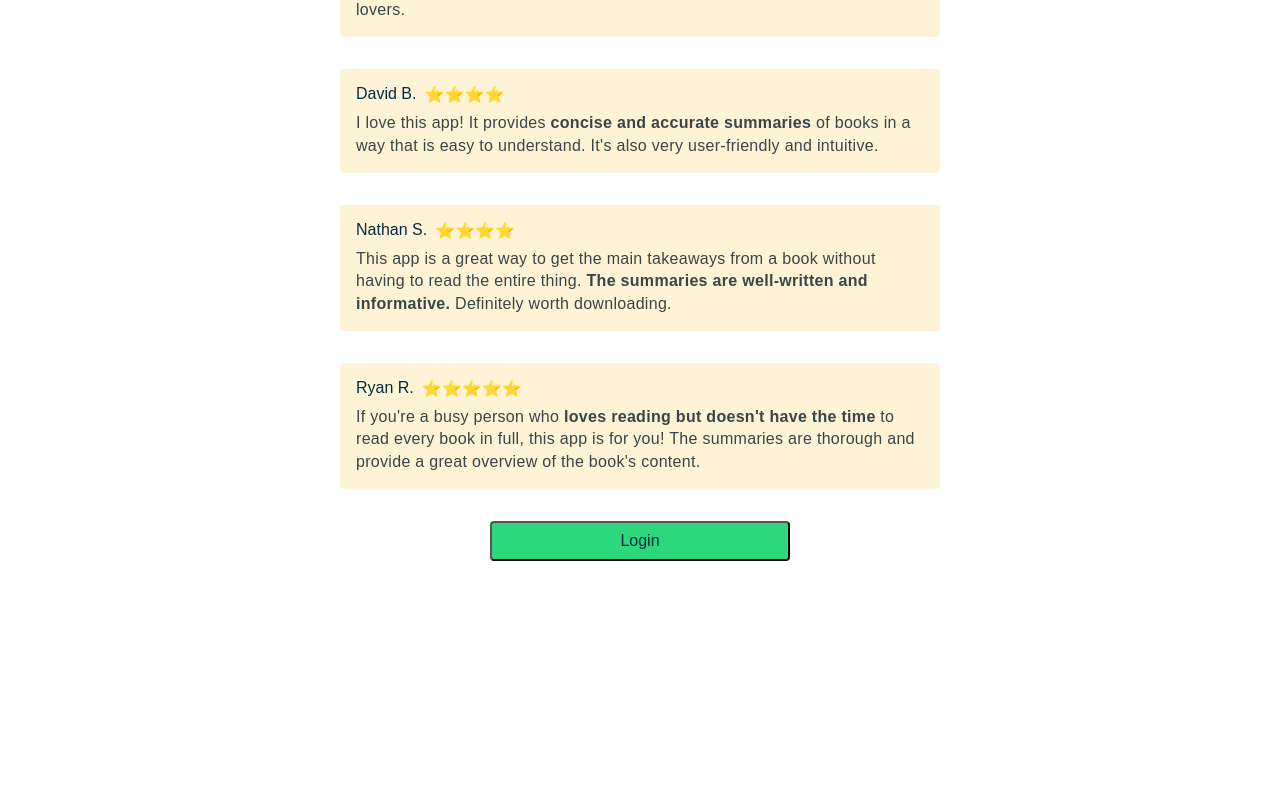
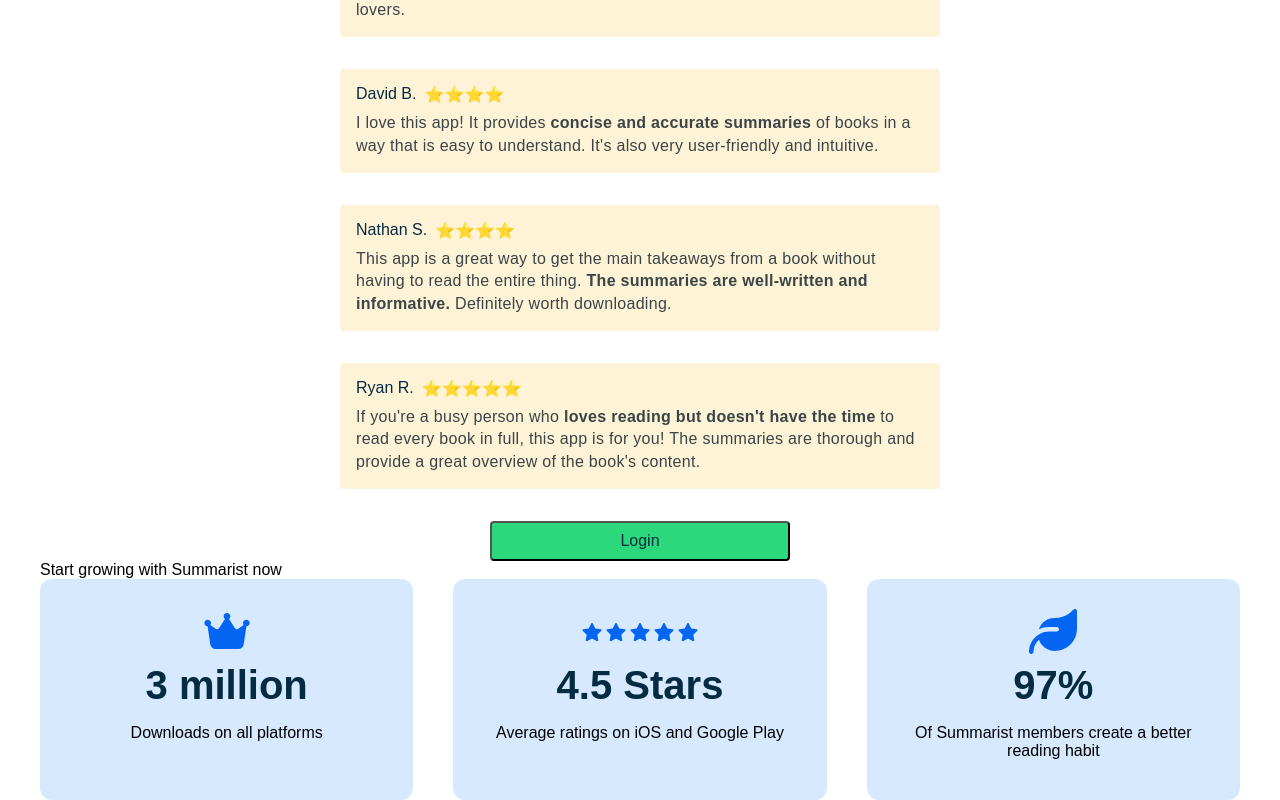
Before and after one commit to KyleWhitehead/Book-App, a React (Create React App) app: page / in a window 1280 px wide. Shown: the part 1837-2637 px from the top of the page. Before the commit the page ends 2398 px from the top, so only its background shows below. Built offline with nearby package versions, Linux system fonts and the light colour scheme.

Commit message:
Filled the Numbers component with data and added CSS, Changed order in Home.jsx to have Numbers and Reviews before Footer, added import for Numbers and Reviews in Home.jsx

```diff
--- a/src/Pages/Home/Home.jsx
+++ b/src/Pages/Home/Home.jsx
@@ -13,8 +13,9 @@ const Home = () => {
       <Landing />
       <Features />
       <Footer />
+      <Reviews />
       <Numbers />
-      <Reviews />
+      <Footer />
     </div>
   );
 };
--- /dev/null
+++ b/src/components/Numbers/Numbers.css
@@ -0,0 +1,54 @@
+.section__title {
+    font-size: 32px;
+    color: #032b41;
+    text-align: center;
+    margin-bottom: 32px;
+    font-weight: 700;
+}
+
+.numbers {
+  background-color: #d7e9ff;
+  display: flex;
+  flex-direction: column;
+  align-items: center;
+  text-align: center;
+  padding: 24px;
+  padding-bottom: 40px;
+  border-radius: 12px;
+}
+
+.numbers__wrapper {
+  display: grid;
+  grid-template-columns: repeat(3, 1fr);
+  gap: 40px;
+}
+
+.numbers__icon {
+  display: flex;
+  align-items: center;
+  height: 60px;
+  gap: 4px;
+}
+
+.numbers__icon svg {
+  color: #0365f2;
+  width: 48px;
+  height: 48px;
+}
+
+.numbers__star--icon svg {
+  width: 20px;
+  height: 20px;
+}
+
+.numbers__title {
+  font-size: 40px;
+  color: #032b41;
+  font-weight: 600;
+  margin-bottom: 16px;
+}
+
+.numbers__sub--title {
+  color: #394547;
+  font-weight: 300;
+}
--- a/src/components/Numbers/Numbers.jsx
+++ b/src/components/Numbers/Numbers.jsx
@@ -1,8 +1,48 @@
+import React from "react";
+import "./Numbers.css";
+import { FontAwesomeIcon } from "@fortawesome/react-fontawesome";
+import {
+  faCrown,
+  faStar,
+  faLeaf,
+} from "@fortawesome/free-solid-svg-icons";
+
 const Numbers = () => {
   return (
-    <div>
-
-    </div>
+    <section>
+        <div className="container">
+          <div className="row">
+            <div className="section-title">Start growing with Summarist now</div>
+            <div className="numbers__wrapper">
+              <div className="numbers">
+                <div className="numbers__icon">
+                  <FontAwesomeIcon icon={faCrown} />
+                </div>
+                <div className="numbers__title">3 million</div>
+                <div className="numbers__sub-title">Downloads on all platforms</div>
+              </div>
+              <div className="numbers">
+                <div className="numbers__icon numbers__star--icon">
+                  <FontAwesomeIcon icon={faStar} />
+                  <FontAwesomeIcon icon={faStar} />
+                  <FontAwesomeIcon icon={faStar} />
+                  <FontAwesomeIcon icon={faStar} />
+                  <FontAwesomeIcon icon={faStar} />
+                </div>
+                <div className="numbers__title">4.5 Stars</div>
+                <div className="numbers__sub-title">Average ratings on iOS and Google Play</div>
+              </div>
+              <div className="numbers">
+                <div className="numbers__icon">
+                  <FontAwesomeIcon icon={faLeaf} />
+                </div>
+                <div className="numbers__title">97%</div>
+                <div className="numbers__sub-title">Of Summarist members create a better reading habit</div>
+              </div>
+            </div>
+          </div>
+        </div>
+    </section>
   );
 };
 
```
